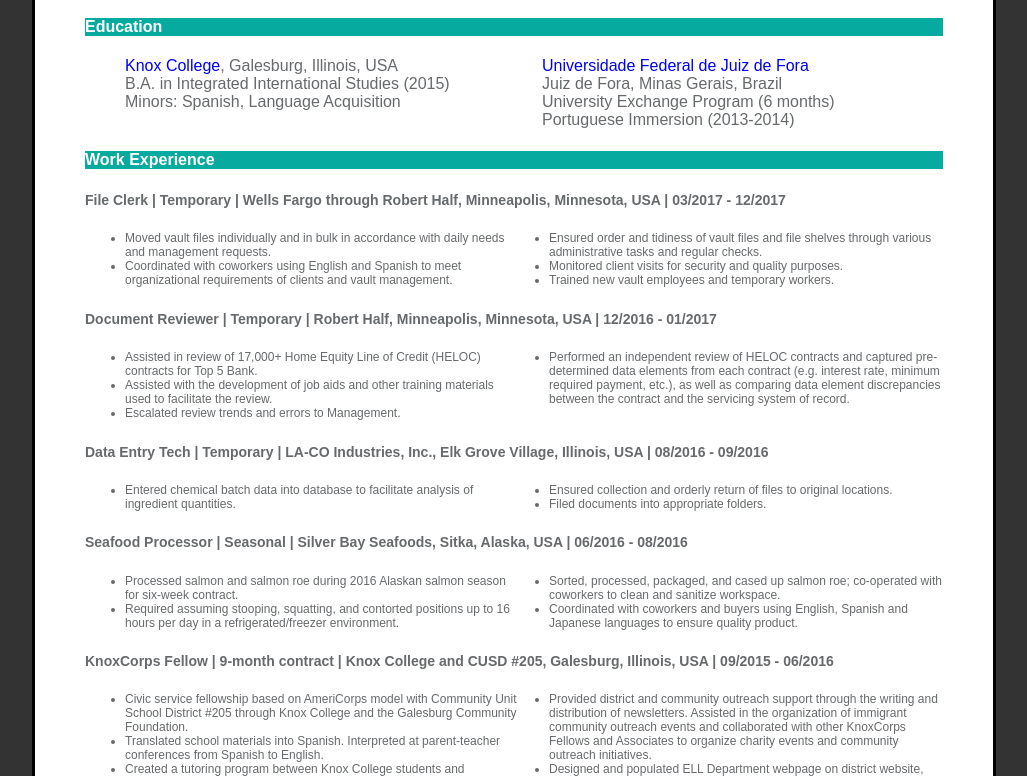
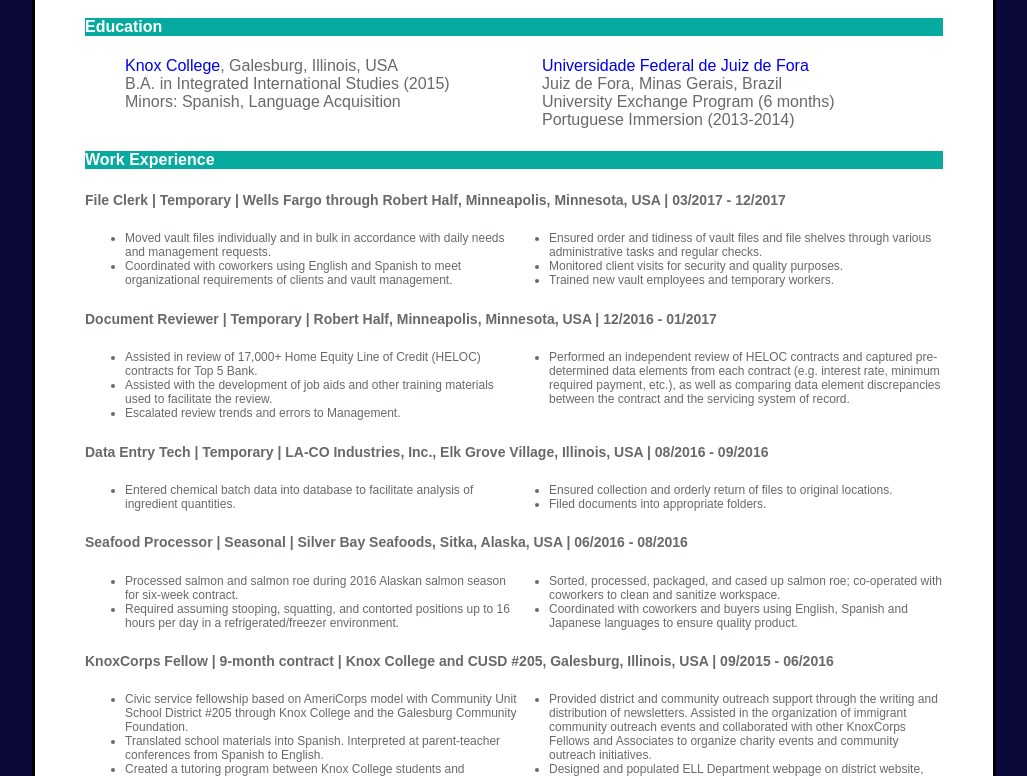
Before and after one commit to opeixeamarelo/opeixeamarelo.github.io, a plain HTML site: page index.html in a window 1280 px wide. Shown: the part 139-915 px from the top of the page, without its empty margins (126-1153 px from the left). Drawn offline with Linux system fonts and the light colour scheme.

Commit message:
Update style.css

```diff
--- a/style.css
+++ b/style.css
@@ -6,7 +6,7 @@
 	}
 body {
 	font-family: arial, sans-serif;
-	background-color: #333333;
+	background-color: #0b0939;
 	color: #676a6c;
 }
 a {
```
